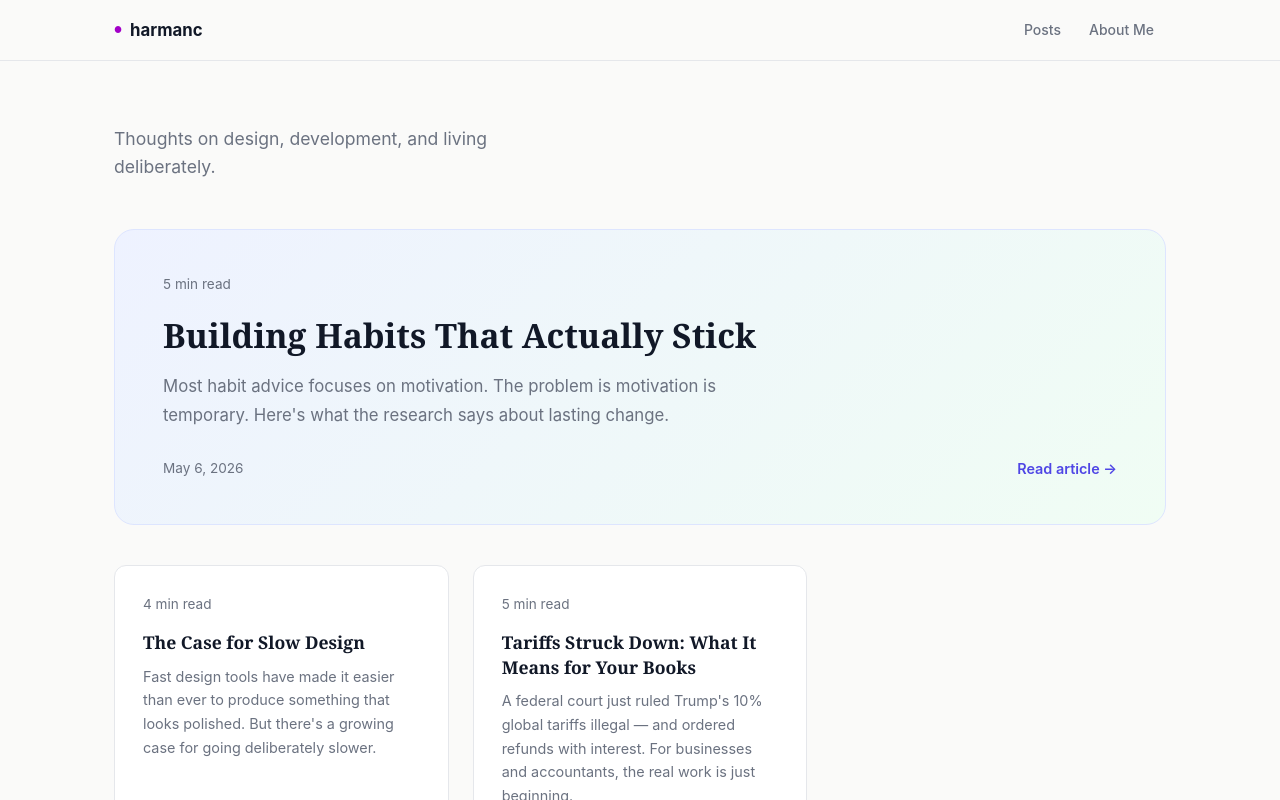
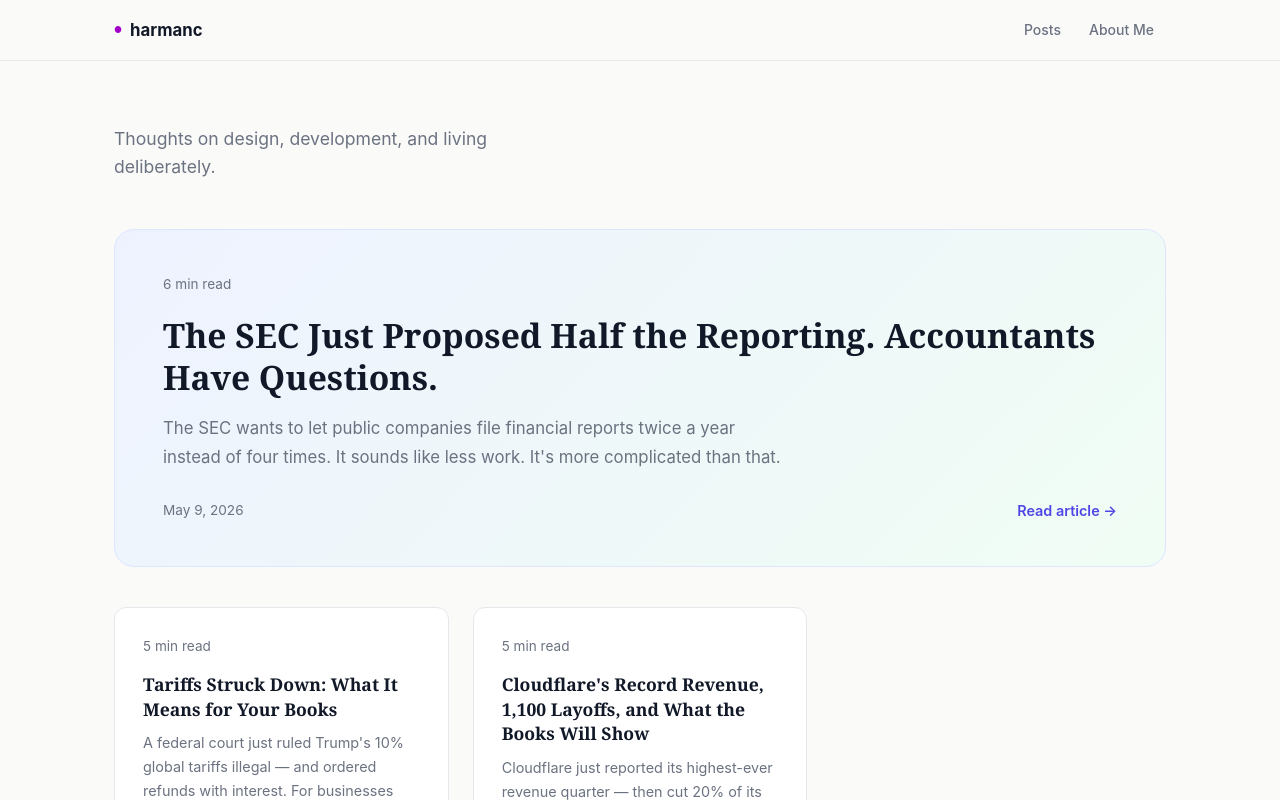
Before and after one commit to harzilla07-lab/name-page, a React (Vite) app: page / in a window 1280 px wide. Shown: the top 800 px of the page. Built offline with nearby package versions, Linux system fonts and the light colour scheme.

Commit message:
Rewrite all 3 articles as accounting-lens news pieces

```diff
--- a/src/data.js
+++ b/src/data.js
@@ -1,35 +1,31 @@
 export const posts = [
   {
-    id: 1, title: 'Building Habits That Actually Stick',
-    excerpt: "Most habit advice focuses on motivation. The problem is motivation is temporary. Here's what the research says about lasting change.",
-    category: 'Productivity', date: 'May 6, 2026', readTime: '5 min read', featured: true,
+    id: 1,
+    title: 'The SEC Just Proposed Half the Reporting. Accountants Have Questions.',
+    excerpt: "The SEC wants to let public companies file financial reports twice a year instead of four times. It sounds like less work. It's more complicated than that.",
+    category: 'Regulation', date: 'May 9, 2026', readTime: '6 min read', featured: true,
     content: [
-      { type: 'p', text: "Most advice about habits focuses on motivation. The problem is that motivation ebbs and flows—it's tied to how rested you are, how stressed you feel, whether the weather is nice. Relying on it is like relying on the tide to move your boat." },
-      { type: 'p', text: "James Clear's research, popularized in Atomic Habits, points toward a more reliable driver: environment design. When the cue for a behavior is unavoidable, the behavior becomes almost automatic." },
-      { type: 'h2', text: 'The Two-Minute Rule' },
-      { type: 'p', text: "The hardest part of any habit is starting. Make it take less than two minutes. Don't go for a run—just put on your shoes. The action is a door, and the two-minute version is the key." },
-      { type: 'blockquote', text: "Motivation is what gets you started. Habit is what keeps you going." },
-      { type: 'h2', text: 'Tracking Without Obsessing' },
-      { type: 'p', text: "The real rule isn't never miss—it's never miss twice. One bad day is noise. Two is the start of a new pattern. The goal isn't a perfect record. It's a long one." },
+      { type: 'p', text: "On May 5, 2026, the Securities and Exchange Commission proposed something that will reshape how public companies share their finances: an optional switch from quarterly reporting on Form 10-Q to semi-annual reporting on a new Form 10-S. Companies could file just one interim report per year instead of three. It sounds like a gift. For accountants and investors, it raises a lot of questions." },
+      { type: 'h2', text: "What's Actually Being Proposed" },
+      { type: 'p', text: "Under the proposal, companies would elect semi-annual reporting annually by checking a box on their Form 10-K. Instead of filing three quarterly reports, they'd file one six-month report covering the same content as a 10-Q — just for a longer period. The SEC is also amending Regulation S-X, the rulebook that governs financial statement requirements for periodic filings and registration statements." },
+      { type: 'blockquote', text: "Less frequent reporting doesn't mean less rigorous reporting. It means the stakes for each filing go up." },
+      { type: 'h2', text: 'Why This Matters for Accountants' },
+      { type: 'p', text: "Quarterly reporting has been the rhythm of financial life for decades. It drives audit cycles, shapes how finance teams plan their workloads, and sets investor expectations. A shift to semi-annual reporting doesn't halve the work — it concentrates it. Six-month periods capture more transactions, more estimates, and more judgment calls than a quarter ever does." },
+      { type: 'p', text: "There's also the question of interim reviews. Auditors currently perform limited reviews of quarterly filings under AS 4105. With a six-month period, those procedures would cover a larger pool of transactions with the same level of scrutiny — an area that auditing standards boards will need to address before this becomes reality." },
+      { type: 'h2', text: 'The Investor Transparency Debate' },
+      { type: 'p', text: "Critics argue that quarterly reporting keeps companies accountable. When investors get financial data every 90 days, there are fewer places to hide a bad trend. Switch to six-month intervals, and a single weak quarter can be quietly smoothed out before the market ever sees it." },
+      { type: 'blockquote', text: "Disclosure intervals matter. The longer the gap, the harder it becomes to pinpoint exactly when something went wrong." },
+      { type: 'h2', text: 'Who This Actually Helps' },
+      { type: 'p', text: "Smaller public companies are the most likely beneficiaries. Quarterly reporting is expensive — compliance costs, audit fees, and the management time required to prepare each filing are real burdens for companies with lean finance teams. A semi-annual option gives them room to breathe without eliminating the annual audit that provides the market's deepest level of assurance." },
+      { type: 'h2', text: 'What Happens Next' },
+      { type: 'p', text: "The SEC is seeking public comment. Nothing changes until rules are finalised, and the proposal is optional — companies can still report quarterly if they choose. But the direction is clear: regulators are signalling that the quarterly cadence isn't sacred. Whether that's progress or a warning sign depends on which side of the balance sheet you're sitting on." },
     ],
   },
   {
-    id: 2, title: 'The Case for Slow Design',
-    excerpt: "Fast design tools have made it easier than ever to produce something that looks polished. But there's a growing case for going deliberately slower.",
-    category: 'Design', date: 'April 28, 2026', readTime: '4 min read', featured: false,
-    content: [
-      { type: 'p', text: "We live in an era of fast design. Figma templates in thirty seconds, AI-generated UI in minutes. But there's a growing case for going slower—deliberately, on purpose." },
-      { type: 'h2', text: 'The Problem with Instant' },
-      { type: 'p', text: "Speed tends to surface the obvious. Real insights usually live past the point of comfort. They require sitting with a problem long enough to get bored with the easy answers." },
-      { type: 'blockquote', text: "The best solutions often feel inevitable once you find them. That feeling doesn't come from the first sketch." },
-      { type: 'h2', text: 'When Speed Wins' },
-      { type: 'p', text: "Fast design has its place: prototyping hypotheses, validating direction, shipping something to learn from. The trick is knowing which mode you're in." },
-    ],
-  },
-  {
-    id: 3, title: 'Tariffs Struck Down: What It Means for Your Books',
+    id: 2,
+    title: 'Tariffs Struck Down: What It Means for Your Books',
     excerpt: "A federal court just ruled Trump's 10% global tariffs illegal — and ordered refunds with interest. For businesses and accountants, the real work is just beginning.",
-    category: 'Finance', date: 'May 10, 2026', readTime: '5 min read', featured: false,
+    category: 'Finance', date: 'May 8, 2026', readTime: '5 min read', featured: false,
     content: [
       { type: 'p', text: "On May 7, 2026, a three-judge panel at the US Court of International Trade delivered a landmark ruling: the 10% global import tariffs imposed under Section 122 of the Trade Act of 1974 are unlawful. The court didn't just strike them down — it ordered that illegally collected tariffs 'shall be refunded with interest as provided by law.' That last part is where accountants need to sit up and pay attention." },
       { type: 'h2', text: 'What Just Happened' },
@@ -48,4 +44,24 @@ export const posts = [
       { type: 'p', text: "This ruling is a reminder that government policy changes are an accounting event. Every tariff, every tax change, every regulatory shift ripples through financial statements in ways that aren't always obvious. The businesses that handle this best will be the ones with clean records, proactive accountants, and the discipline to wait for certainty before booking the win." },
     ],
   },
+  {
+    id: 3,
+    title: "Cloudflare's Record Revenue, 1,100 Layoffs, and What the Books Will Show",
+    excerpt: "Cloudflare just reported its highest-ever revenue quarter — then cut 20% of its staff. For accountants, the earnings report is only half the story.",
+    category: 'Tech', date: 'May 9, 2026', readTime: '5 min read', featured: false,
+    content: [
+      { type: 'p', text: "On May 8, 2026, Cloudflare announced it was laying off 1,100 employees — roughly 20% of its entire workforce — even as the company reported the highest quarterly revenue in its history. The stated reason: AI has made those roles redundant. The stock dropped 24%. For anyone reading the financial statements, there's a lot more to unpack." },
+      { type: 'h2', text: 'What Gets Booked as a Restructuring Charge' },
+      { type: 'p', text: "When a company announces layoffs of this scale, the first accounting question is: when does this hit the income statement? Under ASC 420 (Exit or Disposal Cost Obligations), companies must recognise one-time termination benefits when management commits to a plan and communicates it to employees. Cloudflare did both on May 7. That means these costs land in Q2 2026 — not Q1, even though the announcement came alongside Q1 earnings." },
+      { type: 'blockquote', text: "The quarter you announce a restructuring and the quarter you account for it aren't always the same." },
+      { type: 'h2', text: "The Severance Package Is Unusually Generous — and That Has a Number" },
+      { type: 'p', text: "Cloudflare offered departing employees full base pay through the end of 2026 — potentially seven or more months of salary. It also waived equity vesting cliffs and accelerated vesting to August 15. These aren't standard severance terms. Accelerated equity vesting means the remaining unrecognised stock-based compensation expense gets recognised in one hit — all the equity that would have vested over coming years gets expensed immediately in Q2." },
+      { type: 'p', text: "For a company of Cloudflare's size and compensation structure, that acceleration alone could represent tens of millions of dollars of non-cash expense hitting a single quarter." },
+      { type: 'h2', text: 'Record Revenue, But What About Profit?' },
+      { type: 'p', text: "Cloudflare's Q1 revenue grew 25% year over year — a genuine record. But revenue is not profit. The restructuring charges, severance costs, and accelerated equity expense that land in Q2 will create a significant one-time hit to net income. Analysts will point to adjusted, non-GAAP figures that strip these out — but GAAP tells the full story, and for one quarter it won't look clean." },
+      { type: 'blockquote', text: "Restructuring charges are a one-time expense in the press release. In the income statement, they're very real." },
+      { type: 'h2', text: 'What to Watch in the Next Filing' },
+      { type: 'p', text: "When Cloudflare files its Q2 2026 results, look closely at the restructuring charge line item, the stock-based compensation breakdown, and management's commentary on future headcount. Companies sometimes underestimate restructuring costs initially — if the charge is revised upward in Q3, that's a yellow flag. The underlying bet Cloudflare is making is clear: absorb the pain in one quarter, and let leaner operating costs improve margins from Q3 onwards." },
+    ],
+  },
 ]
```
